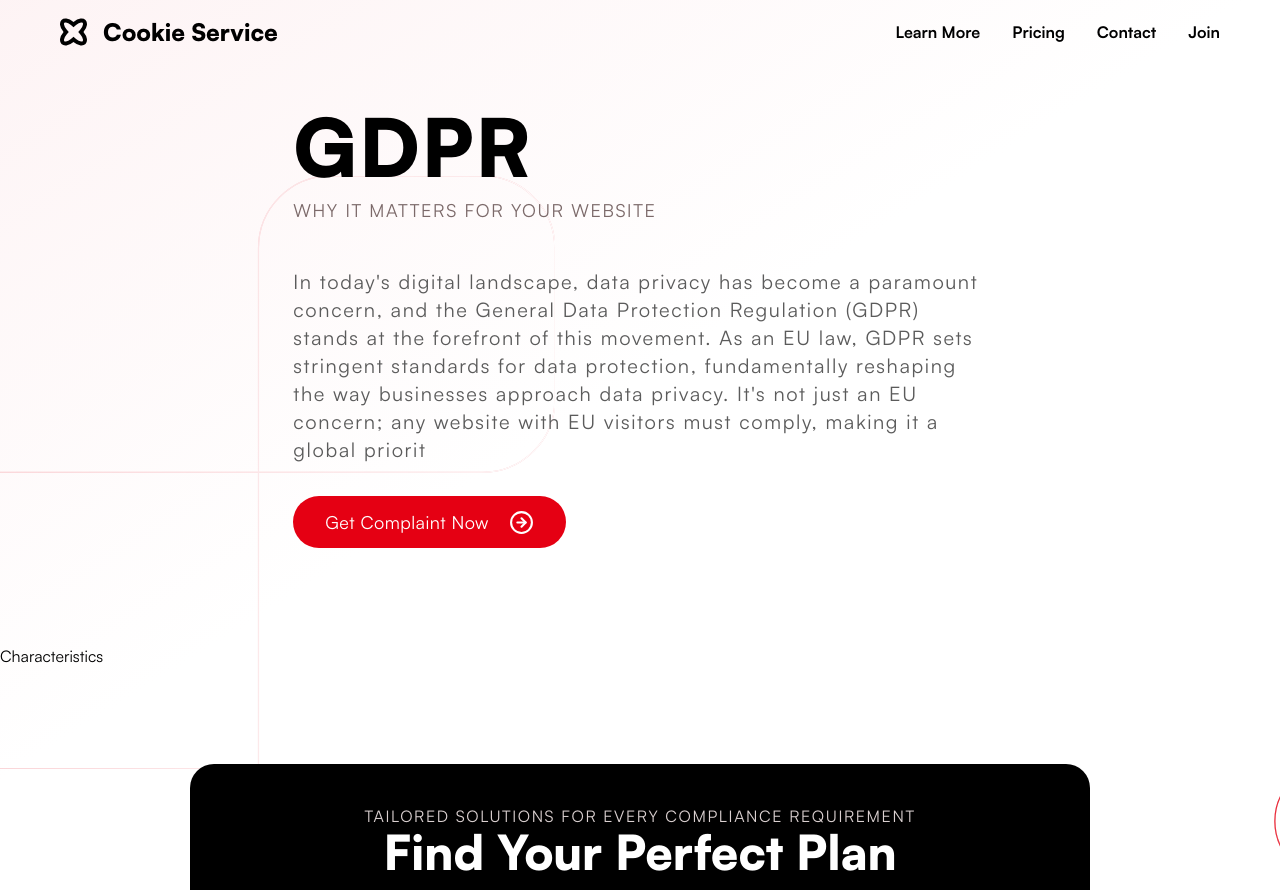
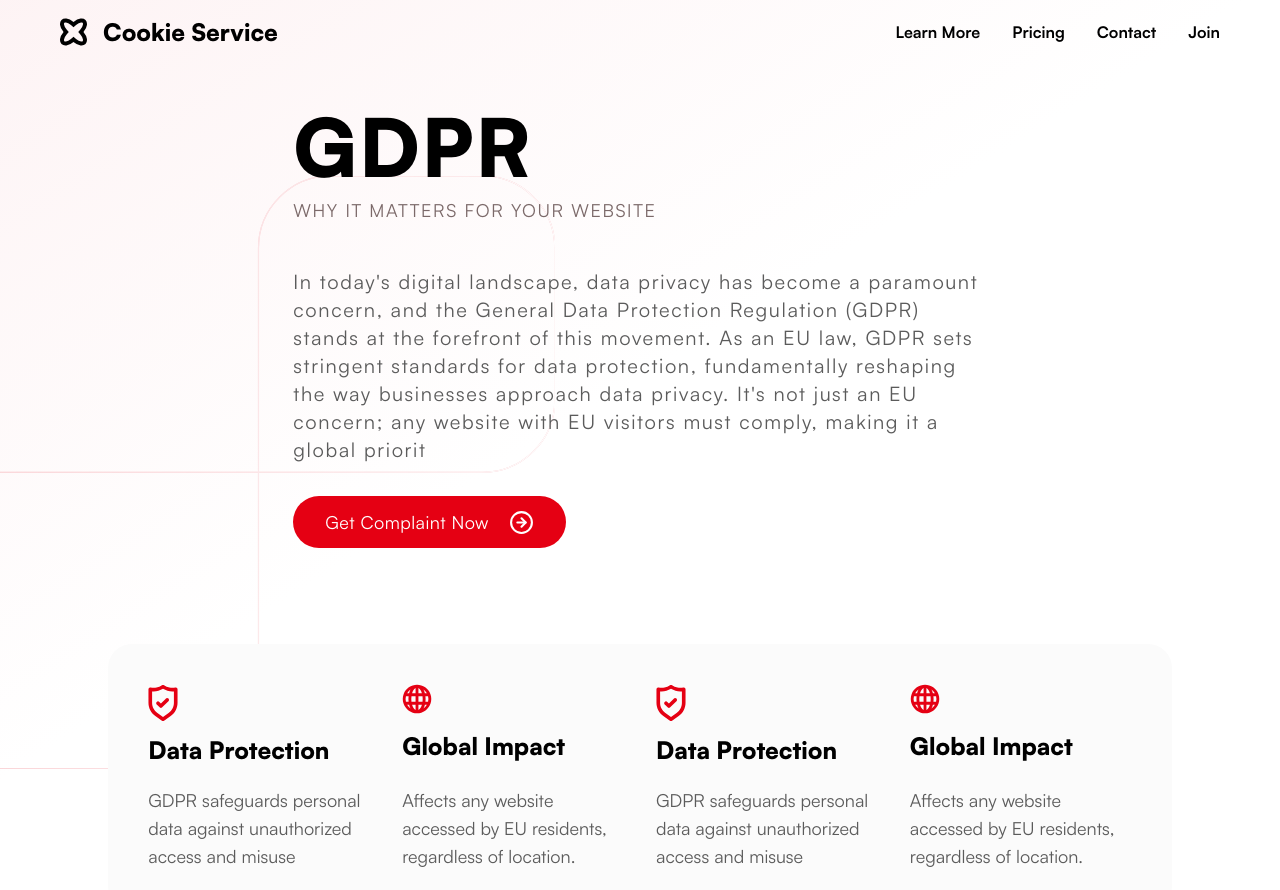
Before and after one commit to al1yew/cookies_app_submission, a Next.js app: page /info in a window 1280 px wide. Shown: the top 890 px of the page. Built offline with nearby package versions, Linux system fonts and the light colour scheme.

Commit message:
Mar 4, 2024, 9:26 PM

```diff
--- a/components/info/Features.tsx
+++ b/components/info/Features.tsx
@@ -1,13 +1,24 @@
 import { FEATURES } from "@/lib/constants";
 import Container from "../shared/Container";
+import Image from "next/image";
 
 const Features = () => {
   return (
     <section className="w-full relative mt-24">
       <Container>
-        <div className="features">
+        <div className="grid grid-cols-1 lg:gap-8 gap-4 lg:grid-cols-4 bg-[#FBFBFB] lg:w-11/12 w-full p-10 rounded-3xl mx-auto">
           {FEATURES.map((feature, i) => {
-            return <div></div>;
+            return (
+              <div className="col-span-1 flex flex-col justify-between">
+                <Image src={feature.icon} width={30} height={30} alt="icon" />
+                <h1 className="font-black lg:text-2xl text-xl mt-3 mb-5">
+                  {feature.title}
+                </h1>
+                <p className="font-medium lg:text-lg text-md text-[#5B5B5B]">
+                  {feature.text}
+                </p>
+              </div>
+            );
           })}
         </div>
       </Container>
```
